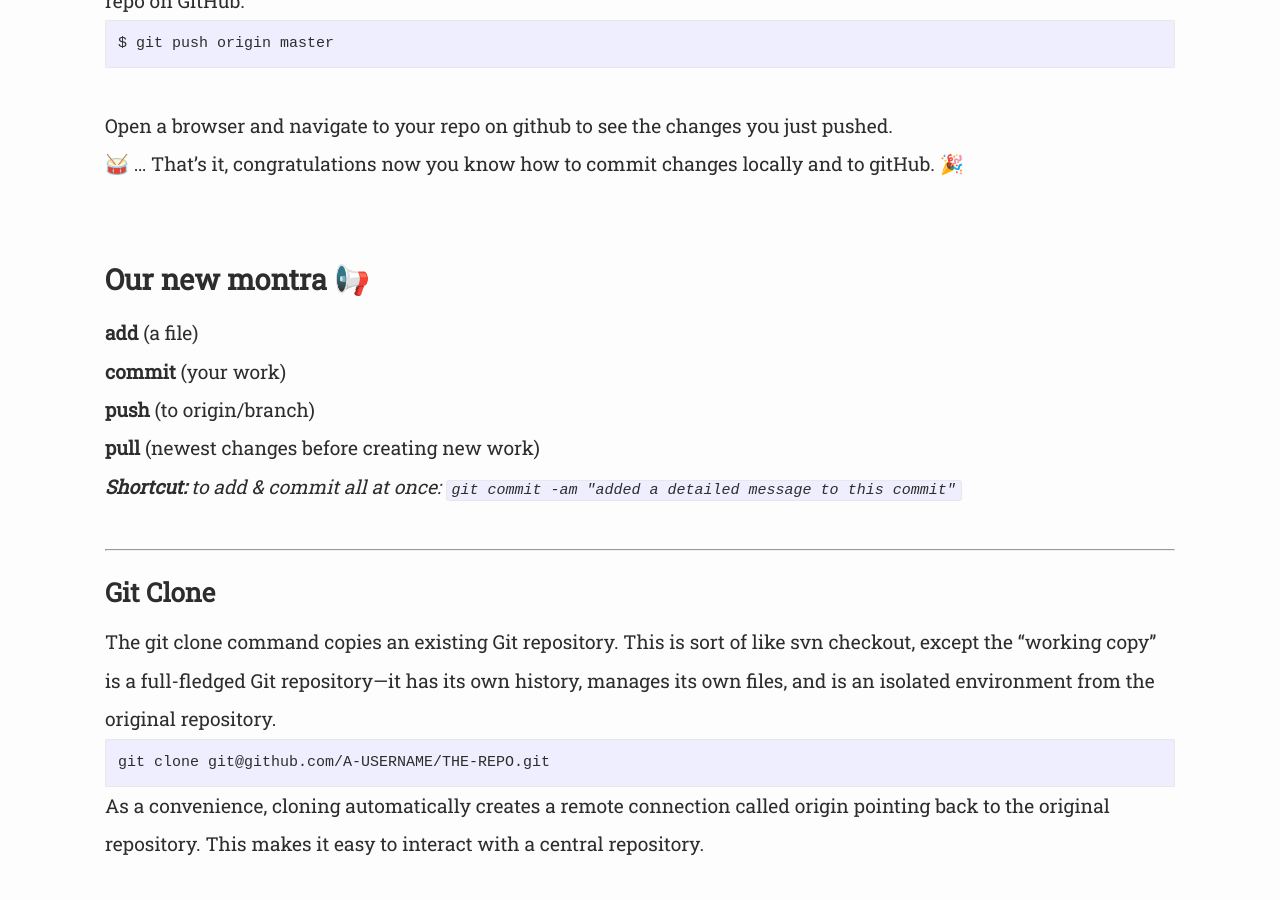
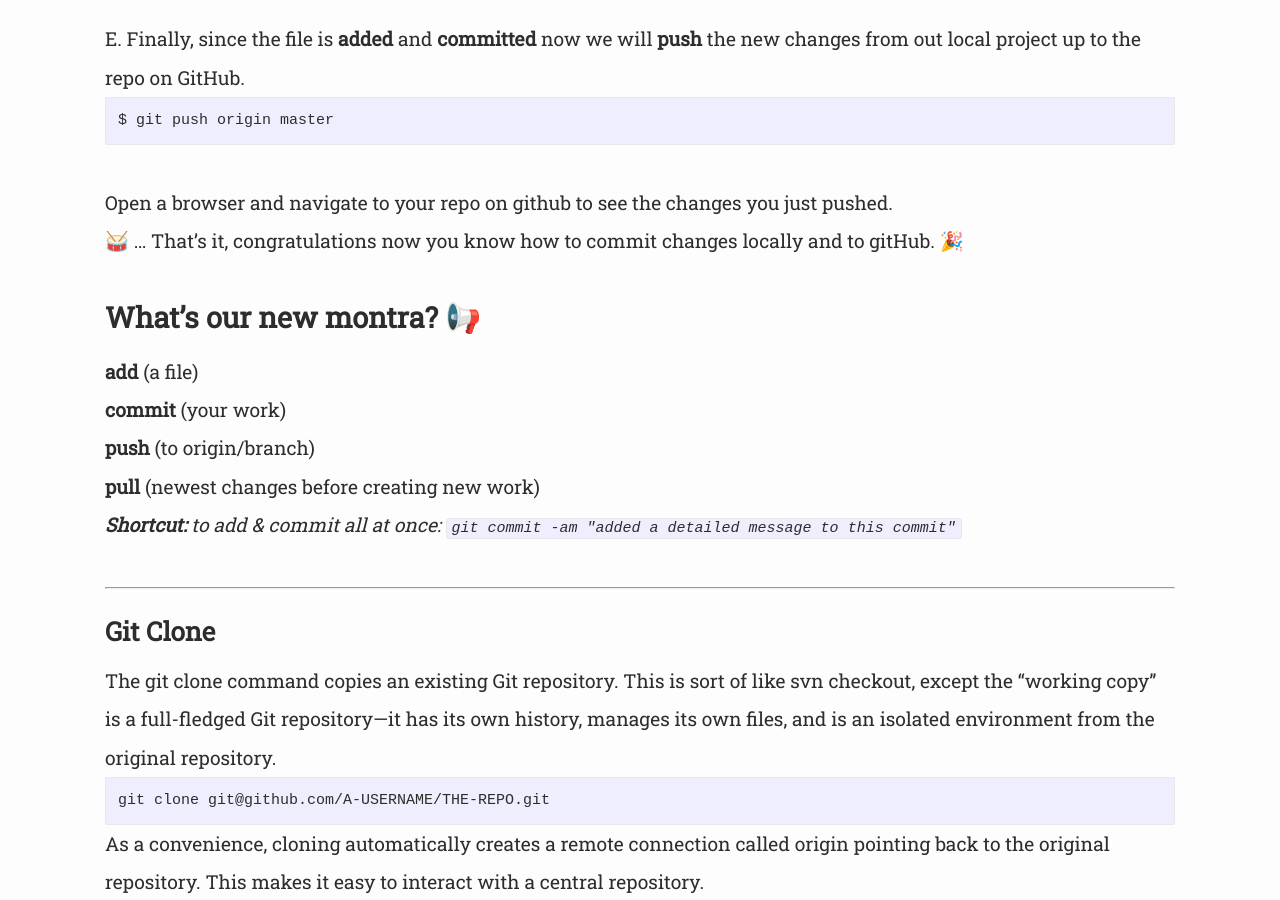
Before and after one commit to brentschneider/brentschneider.github.io, a Jekyll site: the page built from _posts/2014-11-21-Git-Command-Line-Cheat-Sheet.md, in a window 1280 px wide and 900 px high, scrolled down 2183 px. Built offline with Jekyll 4.4.1, drawn with Linux system fonts in a browser that asks for light colours; nearby versions of some CDN libraries.

Commit message:
what's with the MD today?

````diff
--- a/_posts/2014-11-21-Git-Command-Line-Cheat-Sheet.md
+++ b/_posts/2014-11-21-Git-Command-Line-Cheat-Sheet.md
@@ -37,12 +37,14 @@
 >
 > Yes, in addition to the origin set above say add another remote location.
 >`git remote add github https://github.com/Company_Name/repository_name.git`
+>
 > Now you can push to two different remote locations.
 >
 >__If you need to change the remote URL:__
 >`git remote set-url origin https://github.com/YOUR-USERNAME/NEW-REPOSITORY.git`
-<br>
-<br>
+
+<br />
+
 ### 4) Adding your files to the repo
 
 A. Every good project has a readme.md file.
@@ -52,6 +54,7 @@
 ```
 <br>
 B. Typing `Git status` will reveal __README.md__ as an Untracked file.
+<br />
 <br />
 C. Let's add it to our local repo.
 ```
@@ -74,8 +77,8 @@
 Open a browser and navigate to your repo on github to see the changes you just pushed.
 
 🥁 ... That's it, congratulations now you know how to commit changes locally and to gitHub. 🎉
-<br /><br />
-# Our new montra 📢
+<br />
+# What's our new montra? 📢
 
 __add__ (a file) <br />
 __commit__ (your work) <br />
````
